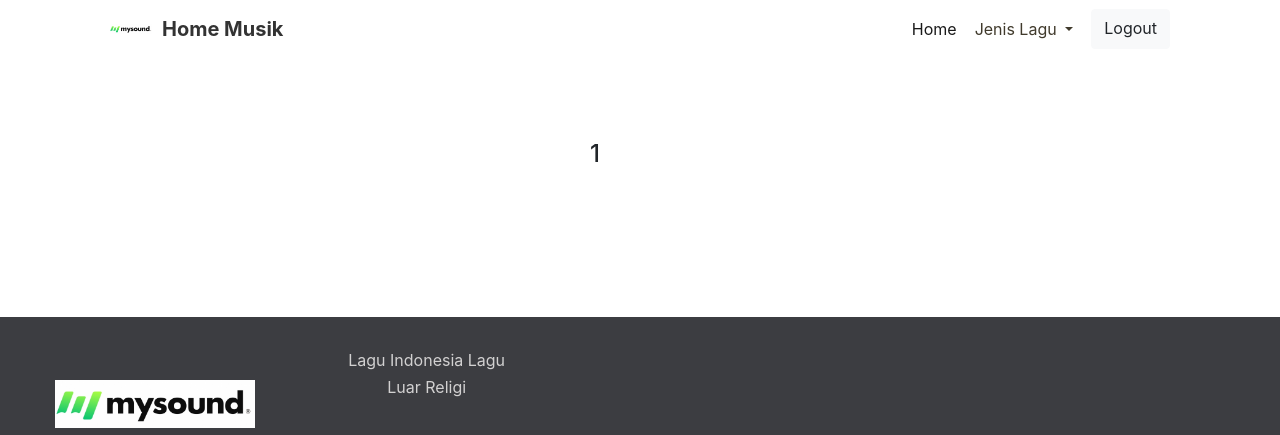
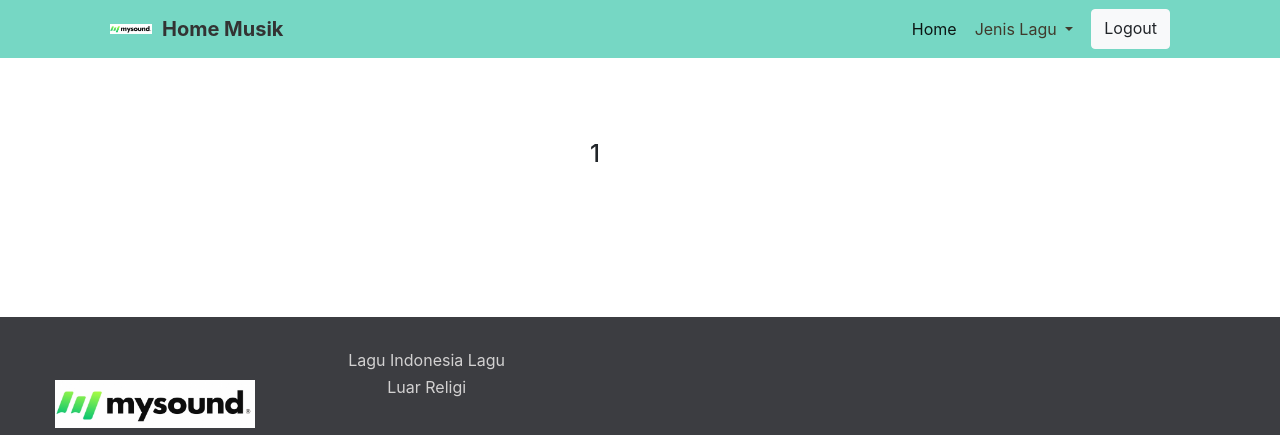
Before and after one commit to FachriezalNugraha/musikku2, a PHP site: page /daftarlagu.php?kategori=1 in a window 1280 px wide. Shown: the top 435 px of the page. Run offline with PHP 8.4, Linux system fonts and the light colour scheme; the visitor is signed in with stand-in values (Sample User, id 1); data that the repository does not hold is empty.

Commit message:
update update8

```diff
--- a/daftarlagu.php
+++ b/daftarlagu.php
@@ -22,7 +22,7 @@ if(empty($_SESSION['username']))
 
 <body>
     <div>
-        <nav class="navbar navbar-light navbar-expand-md fixed-top navigation-clean-button" style="height:58px; ackground-color: 1db954;">
+        <nav class="navbar navbar-light navbar-expand-md fixed-top navigation-clean-button" style="height:58px; background-color: #76D7C4;">
             <div class="container"><a class="navbar-brand" href="#"><img src="assets/img/mysound.jpg" id="logo">Home Musik</a><button class="navbar-toggler" data-toggle="collapse" data-target="#navcol-1"><span class="sr-only">Toggle navigation</span><span class="navbar-toggler-icon"></span></button>
                 <div
                    class="collapse navbar-collapse" id="navcol-1">
--- a/edit.php
+++ b/edit.php
@@ -45,7 +45,7 @@ if(empty($_SESSION['username']))
     </div>
     </nav>
     </div>
-    <div style="height: 450px;  width: auto; border-top-left-radius: 60px; border-top-right-radius: 60px; padding-left: 10px; background-color: 1db954;; class="form-input" ">
+    <div style="height: 450px;  width: auto; border-top-left-radius: 60px; border-top-right-radius: 60px; padding-left: 10px; background-color: 1db954; class="form-input" ">
 <center>
         <form method="POST" class="contact1-form validate-form" action="upload.php" enctype="multipart/form-data">
           <span class="contact1-form-title">
```
